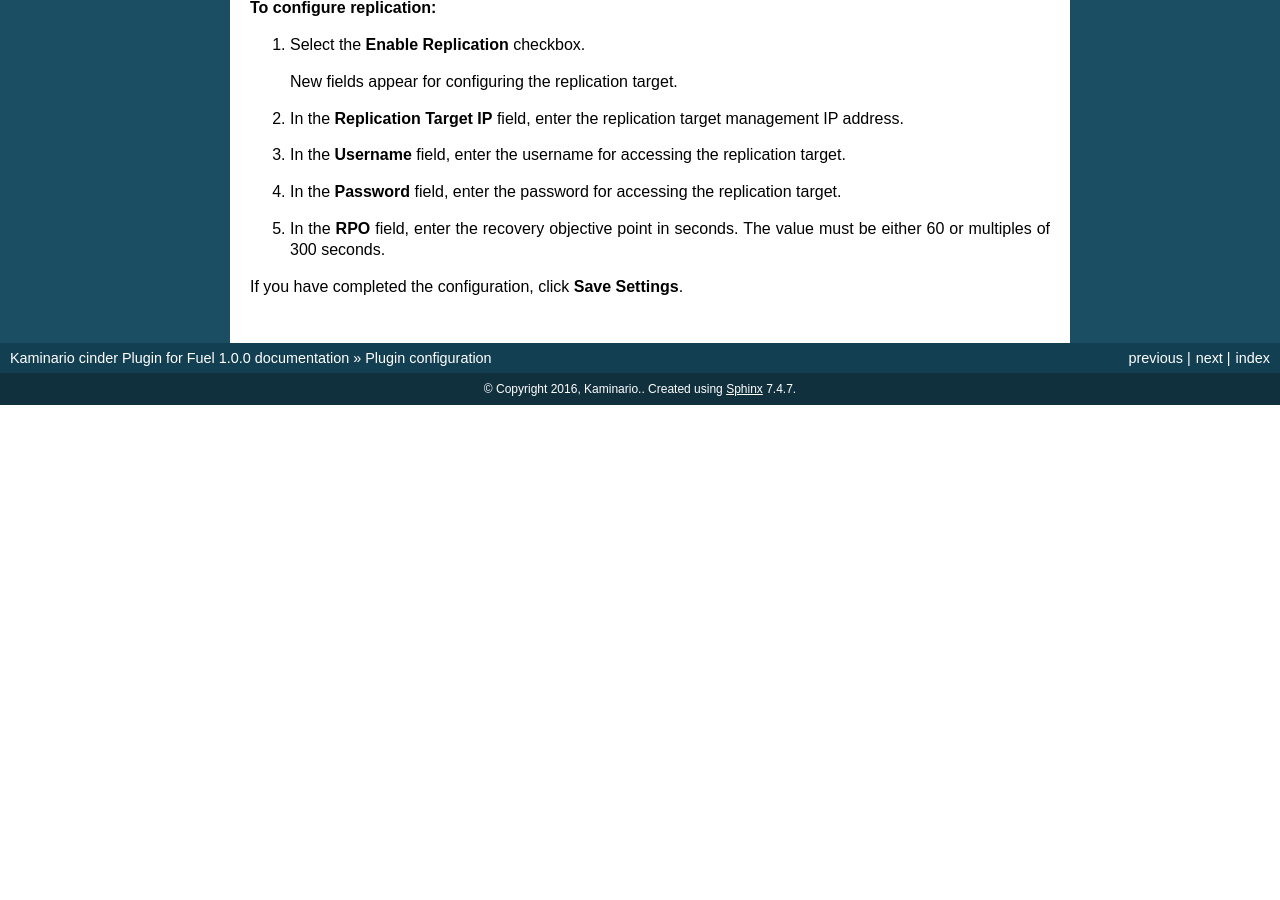
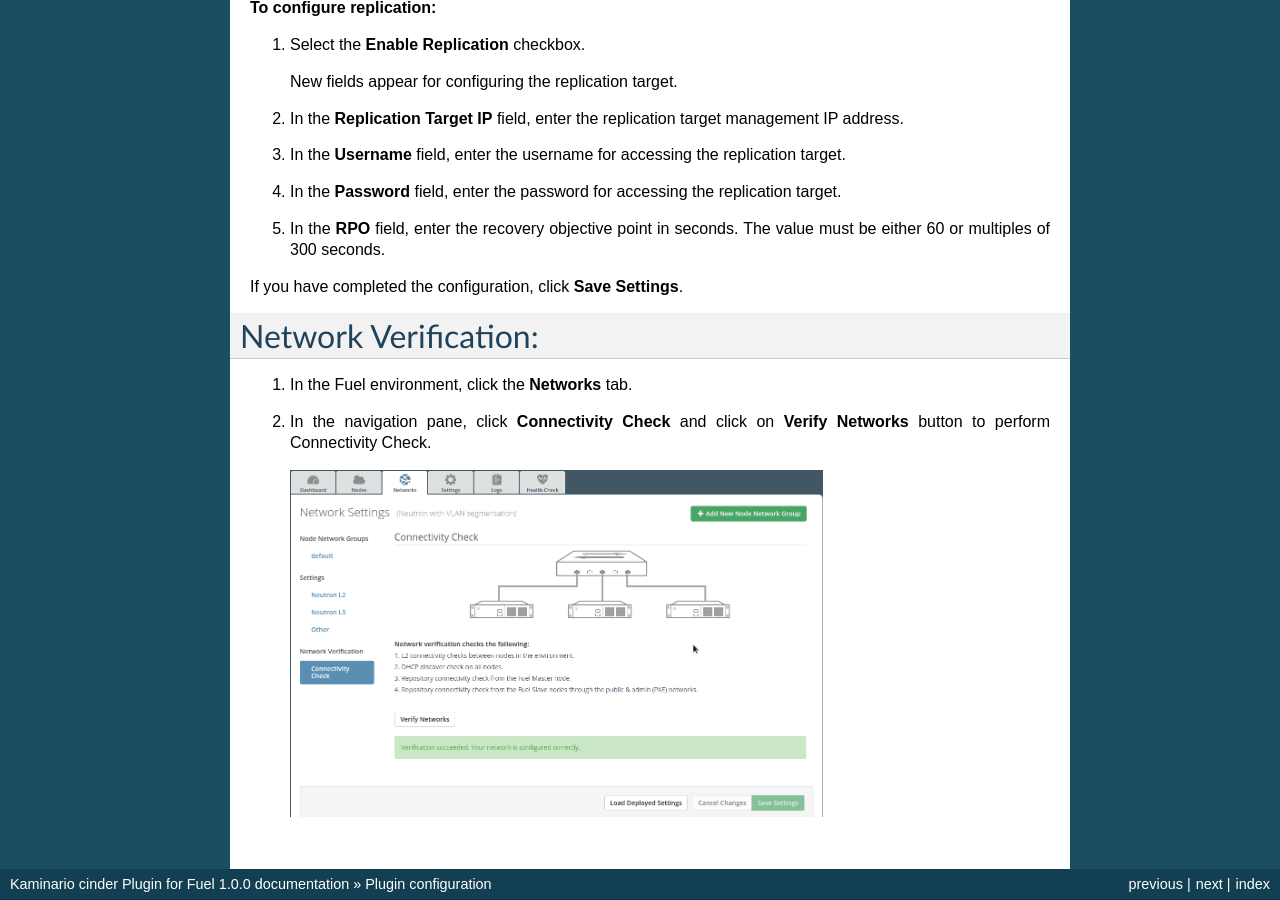
Before and after one commit to openstack-archive/fuel-plugin-cinder-kaminario, a Sphinx documentation site: the page built from doc/plugin guide/source/plugin_configuration.rst, in a window 1280 px wide and 900 px high, scrolled down 4117 px. Built offline with Sphinx 7.4.7, drawn with Linux system fonts in a browser that asks for light colours; pages that are not in the unit, such as notebooks, are missing from menus; before the commit the page ends 4522 px from its top, so only the background shows below that; some of the changed text lies outside the part shown.

Commit message:
Update fuel plugin repo  with latest Documents
Change-Id: I330fc70e6091c8615e4db2377fb15cead11df55f
Co-Authored-By: Chaithanya Kopparthi<chaithanyak@biarca.com>

```diff
--- a/doc/plugin guide/source/installation.rst
+++ b/doc/plugin guide/source/installation.rst
@@ -7,7 +7,7 @@
 
 **To install Kaminario Cinder Plugin:**
 
-#. Download  from the `Fuel Plugins Catalog`_.
+#. Download  from the `Marintis Patner Page`_.
 
 #. Copy the plugin ``.rpm`` package to the Fuel Master node:
 
@@ -34,4 +34,4 @@
      1  | cinder_kaminario-1.0-1.0.0-1.noarch.rpm        | 1.0.0   | 4.0.0
 
 
-.. _Fuel Plugins Catalog: https://www.mirantis.com/products/openstack-drivers-and-plugins/fuel-plugins/
+.. _Marintis Patner Page: https://www.mirantis.com/partners/kaminario/
--- a/doc/plugin guide/source/plugin_configuration.rst
+++ b/doc/plugin guide/source/plugin_configuration.rst
@@ -22,7 +22,7 @@ Plugin configuration
 
 #. In the Fuel environment, click the **Settings** tab.
 
-#. In the navigation pane, click **Storage** snd scroll down to the **Kaminario K2 for Cinder** section.
+#. In the navigation pane, click **Storage** and scroll down to the **Kaminario K2 for Cinder** section.
 
    .. image:: ./images/plugin_full_UI.png
       :width: 400pt
@@ -51,9 +51,10 @@ Plugin configuration
 
 #. In the **Filter Function** field, enter a limit on total number of volumes that will be created on the K2 array.
 
-   example: "capabilities.total_volumes < 250"
+   example: capabilities.total_volumes < 250
 
 #. In the **Over-Subscription Ratio** checkbox, if you don’t select the checkbox the system will use the default value of x20; Selecting the checkbox, calculates the reduction rate based on the existing data.
+
 
 Adding a new backend
 --------------------
@@ -131,3 +132,15 @@ As part of the configuration of the backend storage, you can configure replicati
 5. In the **RPO** field, enter the recovery objective point in seconds. The value must be either 60 or multiples of 300 seconds.
 
 If you have completed the configuration, click **Save Settings**.
+
+
+Network Verification:
+----------------------
+
+#. In the Fuel environment, click the **Networks** tab.
+
+#. In the navigation pane, click **Connectivity Check** and click on **Verify Networks** button to perform Connectivity Check.
+
+   .. image:: ./images/network_verification.png
+      :width: 400pt
+      :alt: Network Verification
```
Also changed, not shown: doc/plugin guide/source/images/network_verification.png (added).
